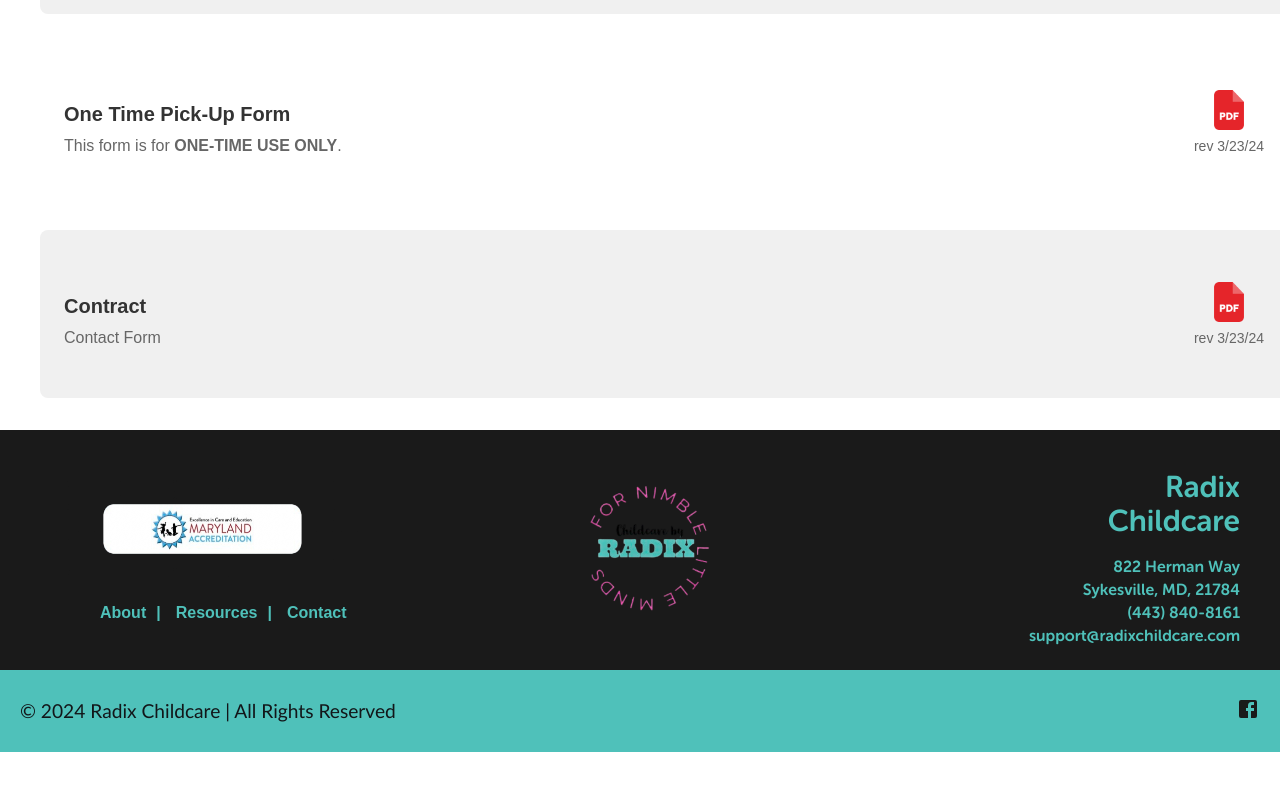
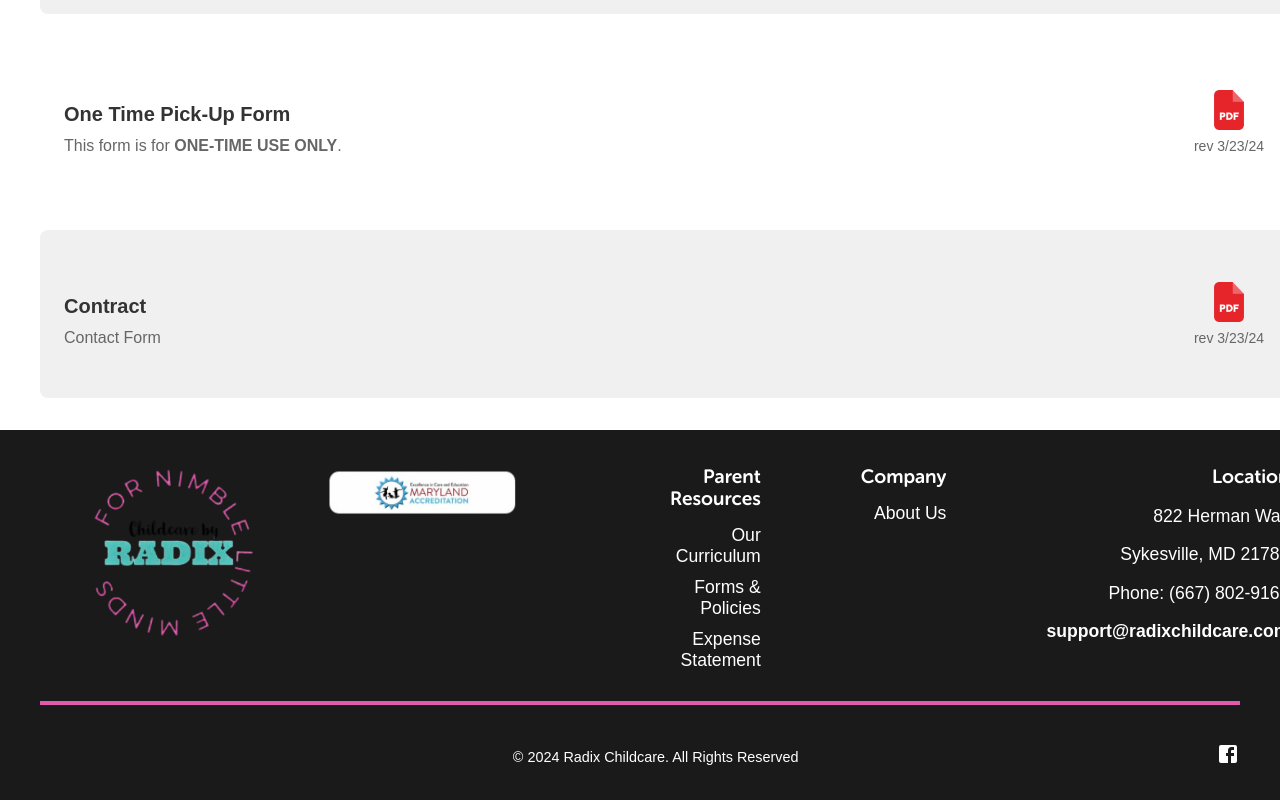
Before and after one commit to prabrat/radix-web, a React (Create React App) app: page /forms in a window 1280 px wide. Shown: the part 896-1696 px from the top of the page. Before the commit the page ends 1648 px from the top, so only its background shows below. Built offline with nearby package versions, Linux system fonts and the light colour scheme.

Commit message:
Updated Footer

```diff
--- a/src/components/footer.js
+++ b/src/components/footer.js
@@ -1,14 +1,10 @@
 import React from 'react';
 import "../styles/footer.css";
 
-import MainLogo from "../images/home/Logo Main.png"
+import MainLogo from "../images/home/Logo Main.png";
 import MarylandAccredidation from "../images/home/MDA.png"
 
 import FacebookIcon from '@mui/icons-material/Facebook';
-/*
-import TwitterIcon from '@mui/icons-material/Twitter';
-import InstagramIcon from '@mui/icons-material/Instagram';
-*/
 import { Link } from 'react-router-dom';
 
 function Footer() {
@@ -16,24 +12,33 @@ function Footer() {
     <div className="footer">
       {/* Top Section */}
       <div className="footerTop">
-        <div className='leftSide'>
-          <img src={MarylandAccredidation} alt='Accredidation Image'/>
-          <div className='pageLinks'>
-            <Link to="/about">About</Link>
-            <Link to="/credentials">Resources</Link>
-            <Link to="/contact">Contact</Link>
+        {/* Logo on the left */}
+        <div className="footerLogo">
+          <img src={MainLogo} alt="Radix Childcare Logo" />
         </div>
+
+        {/* Items aligned to the right */}
+        <div className="footerContent">
+          <div className='MDA'>
+            <img src={MarylandAccredidation} />
           </div>
-        <div className="logo">
-          <Link to="/">
-            <img src={MainLogo} />
-          </Link>
+          <div className="footerColumn">
+            <h2>Parent Resources</h2>
+            <Link to="/curriculum">Our Curriculum</Link>
+            <Link to="/forms">Forms & Policies</Link>
+            <Link to="/expense">Expense Statement</Link>
           </div>
-        <div className="info">
-          <h1>Radix Childcare</h1>
+
+          <div className="footerColumn">
+            <h2>Company</h2>
+            <Link to="/about">About Us</Link>
+          </div>
+
+          <div className="footerColumn">
+            <h2>Location</h2>
             <p>822 Herman Way</p>
-          <p>Sykesville, MD, 21784</p>
-          <p>(443) 840-8161</p>
+            <p>Sykesville, MD 21784</p>
+            <p>Phone: (667) 802-9169</p>
             <p>
               <a href="mailto:support@radixchildcare.com" className="emailLink">
                 support@radixchildcare.com
@@ -41,11 +46,12 @@ function Footer() {
             </p>
           </div>
         </div>
+      </div>
 
       {/* Bottom Section */}
       <div className="footerBottom">
         <div className="copyright">
-          <p>© 2024 Radix Childcare | All Rights Reserved</p>
+          <p>© 2024 Radix Childcare. All Rights Reserved</p>
         </div>
         <div className="socialMedia">
           <a href="https://www.facebook.com/822HermanWay/" target="_blank" rel="noopener noreferrer">
--- a/src/styles/footer.css
+++ b/src/styles/footer.css
@@ -1,7 +1,41 @@
 /* General Footer Styles */
 .footer {
   font-family: 'Poppins', sans-serif;
-  color: #4fc1ba;
+  color: #ffffff;
+  background-color: #1a1a1a;
+  padding: 20px 40px;
+}
+
+/* Footer Top Section */
+.footerTop {
+  display: flex;
+  justify-content: space-between;
+  align-items: flex-start;
+  padding-bottom: 20px;
+  border-bottom: 4px solid #e15aac;
+  padding-left: 30px;
+}
+
+/* Logo on the left */
+.footerLogo img {
+  width: 200px;
+  height: auto;
+}
+
+/* Content aligned to the right */
+.footerContent {
+  display: flex;
+  justify-content: flex-end;
+  align-items: flex-start;
+  gap: 100px;
+  flex-grow: 1;
+}
+
+.MDA img {
+  width: 300px;
+}
+.footerColumn {
+  text-align: right;
 }
 
 @font-face {
@@ -9,146 +43,67 @@
   src: url(/public/museo-sans-rounded-700.ttf);
 }
 
-/* Top Section */
-.footerTop {
-  background-color: #1a1a1a; /* Dark background */
-  color: #4fc1ba;
-  display: flex;
-  justify-content: space-between;
-  align-items: center;
-  padding: 20px 40px;
-  background-size: cover;
-  background-position: 50% 95%;
-  background-repeat: no-repeat;
+.footerColumn h2 {
+  font-size: 1.2rem;
+  font-weight: bold;
+  font-family: museo;
+  margin-bottom: 15px;
+  color: #ffffff;
 }
 
-.footerTop .leftSide {
-  display: flex;
-  flex-direction: column;
-  align-items: flex-start; /* Align to the left */
-  gap: 25px;
+.footerColumn a {
+  display: block;
+  margin-bottom: 10px;
+  font-size: 1.1rem;
+  color: #ffffff;
+  text-decoration: none;
+  transition: color 0.3s ease;
 }
 
-.footerTop .leftSide img {
-  height: 100px;
-  width: 320px;
+.footerColumn a:hover {
+  color: #e15aac;
 }
 
-.footerTop .pageLinks {
-  display: flex;
-  justify-content: flex-start;
-  gap: 15px;
-  padding-left: 60px;
+.footerColumn p {
+  margin-bottom: 10px;
+  font-size: 1.1rem;
 }
 
-.footerTop .pageLinks a {
-  color: #4fc1ba;
+.emailLink {
+  color: #ffffff;
   text-decoration: none;
   font-weight: bold;
   transition: color 0.3s ease;
 }
 
-.footerTop a:hover {
-  color: #fc3aa4;
+.emailLink:hover {
+  color: #e15aac;
 }
 
-.footerTop .pageLinks a::after {
-  content: '|'; /* Add vertical bar separator */
-  margin-left: 10px;
-}
-
-.footerTop .pageLinks a:last-child::after {
-  content: ''; /* Remove separator for the last link */
-}
-
-.footerTop .logo {
-  display: flex;
-  justify-content: center;
-  width: 100%;
-  padding-right: 95px;
-}
-
-.footerTop .logo img {
-  width: 150px;
-  height: auto;
-}
-
-.footerTop .info {
-  text-align: right; /* Align info to the right */
-}
-
-.footerTop .info h1 {
-  font-family: museo;
-  font-size: 30px;
-}
-
-.footerTop .info p {
-  margin: 5px 0;
-  font-size: 1rem;
-  font-family: museo;
-}
-
-.footerTop .emailLink {
-  color: #4fc1ba;
-  text-decoration: none;
-  font-weight: bold;
-  transition: color 0.3s ease;
-}
-
-.footerTop .emailLink:hover {
-  color: #fc3aa4;
-}
-
-.footerTop .contactLink {
-  display: inline-block;
-  margin-top: 10px;
-  background-color: #4fc1ba;
-  color: #1a1a1a;
-  padding: 8px 16px;
-  text-decoration: none;
-  font-weight: bold;
-  border-radius: 5px;
-  transition: background-color 0.3s ease, color 0.3s ease;
-}
-
-.footerTop .contactLink:hover {
-  background-color: #1a1a1a;
-  color: #fc3aa4;
-  border: 1px solid #fc3aa4;
-}
-
-/* Bottom Section */
+/* Footer Bottom Section */
 .footerBottom {
-  background-color: #4fc1ba;
-  background-size: cover;
   display: flex;
   justify-content: space-between;
   align-items: center;
-  padding: 10px 20px;
-  color: #121619; /* Dark text */
+  margin-top: 20px;
+  padding-top: 10px;
+  color: #ffffff;
 }
 
 .footerBottom .copyright {
-  font-size: 1.2rem;
-  font-family: "Trebuchet MS", "Lucida Sans Unicode", "Lucida Grande",
-    "Lucida Sans", Arial, sans-serif;
+  padding-left: 39.4%;
+  font-size: 0.9rem;
 }
 
-.footerBottom .socialMedia {
-  display: flex;
-  gap: 15px;
+.footerBottom .socialMedia a {
+  color: #ffffff;
+  font-size: 1.5rem;
+  transition: transform 0.3s ease, color 0.3s ease;
 }
 
-.footerBottom .socialMedia svg {
-  font-size: 1.5rem;
-  cursor: pointer;
-  color: #1a1a1a; /* Match text color */
-  transition: transform 0.2s ease, color 0.2s ease;
-}
-
-.footerBottom .socialMedia svg:hover {
+.footerBottom .socialMedia a:hover {
   transform: scale(1.2);
-  color: #ffffff; /* White on hover */
+  color: #e15aac;
 }
 
 /* Responsive Design */
@@ -156,20 +111,25 @@
   .footerTop {
     flex-direction: column;
     align-items: center;
-    text-align: center;
   }
 
-  .footerTop .leftSide {
-    align-items: center; /* Center align left side elements on mobile */
+  .footerLogo {
+    margin-bottom: 20px;
   }
 
-  .footerTop .info {
+  .footerContent {
+    flex-direction: column;
+    align-items: center;
+    text-align: center;
+    gap: 20px;
+  }
+
+  .footerColumn {
     text-align: center;
   }
 
   .footerBottom {
     flex-direction: column;
-    align-items: center;
     text-align: center;
     gap: 10px;
   }
```
Lines whose indentation alone changed are shown as unchanged.
